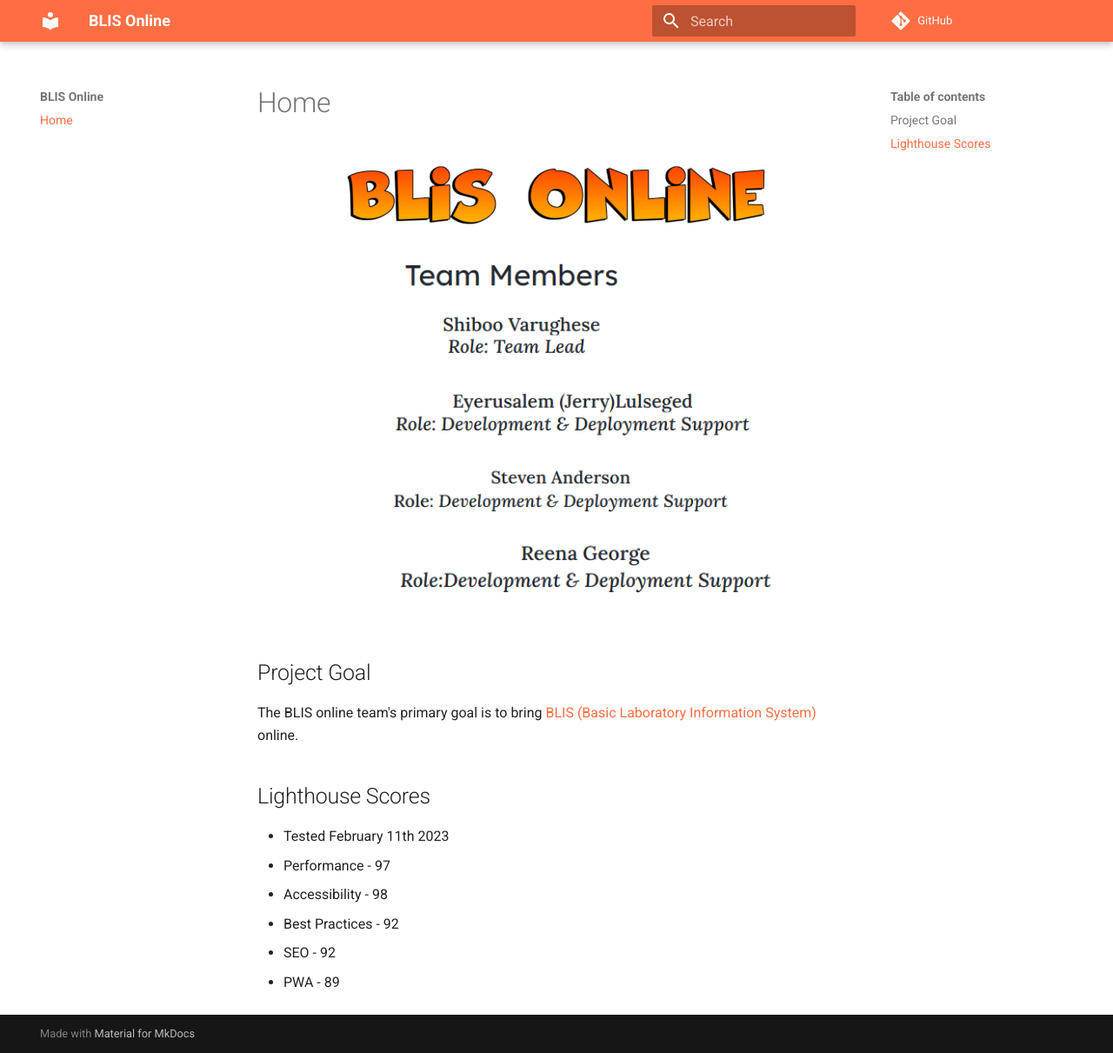
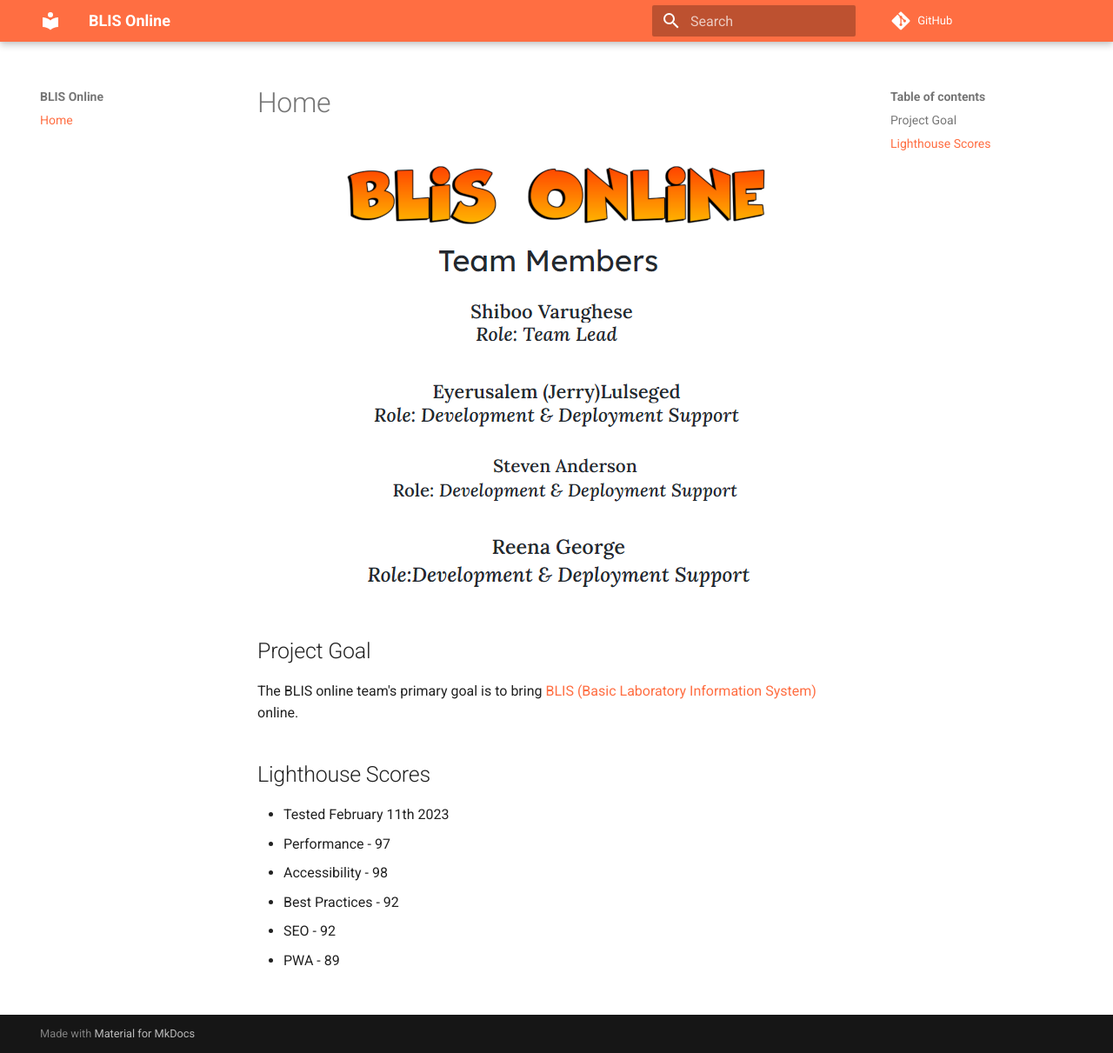
Before and after one commit to blisonline/blisonline.github.io, an MkDocs documentation site: the page built from docs/index.md, in a window 1280 px wide and 1211 px high. Shown: the whole window at 87% size. Built offline with MkDocs 1.6.1 and Material for MkDocs 9.7.7, drawn with Linux system fonts in a browser that asks for light colours; comment, search, counter and statistics services are not loaded.

Commit message:
Center and resize team members

```diff
--- a/docs/index.md
+++ b/docs/index.md
@@ -1,7 +1,7 @@
 <center><img src = "assets/blisheader.png" alt="BLIS Online Team" width="500" height="88"></center>
 
 
-<center><img src = "assets/team-members.png" alt="Team Members - Eyerusalem (Jerry) Lulseged, Steven Anderson, Shiboo Varughese, Reena George" width="722" height="422"></center>
+<center><img src = "assets/team-members.png" alt="Team Members - Eyerusalem (Jerry) Lulseged, Steven Anderson, Shiboo Varughese, Reena George" width="460" height="408"></center>
 
 
 ## Project Goal
```
Also changed, not shown: docs/assets/team-members.png.
